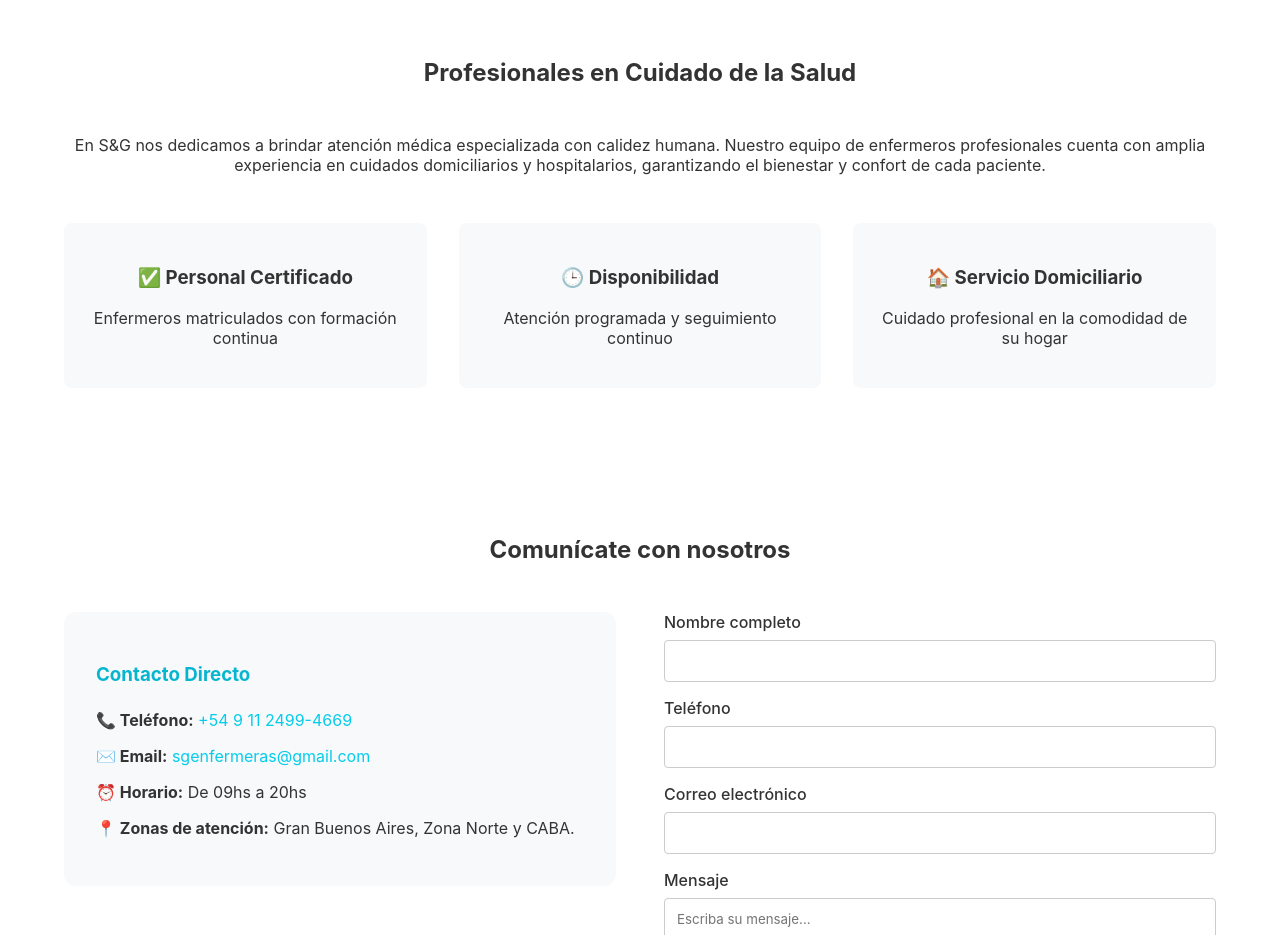
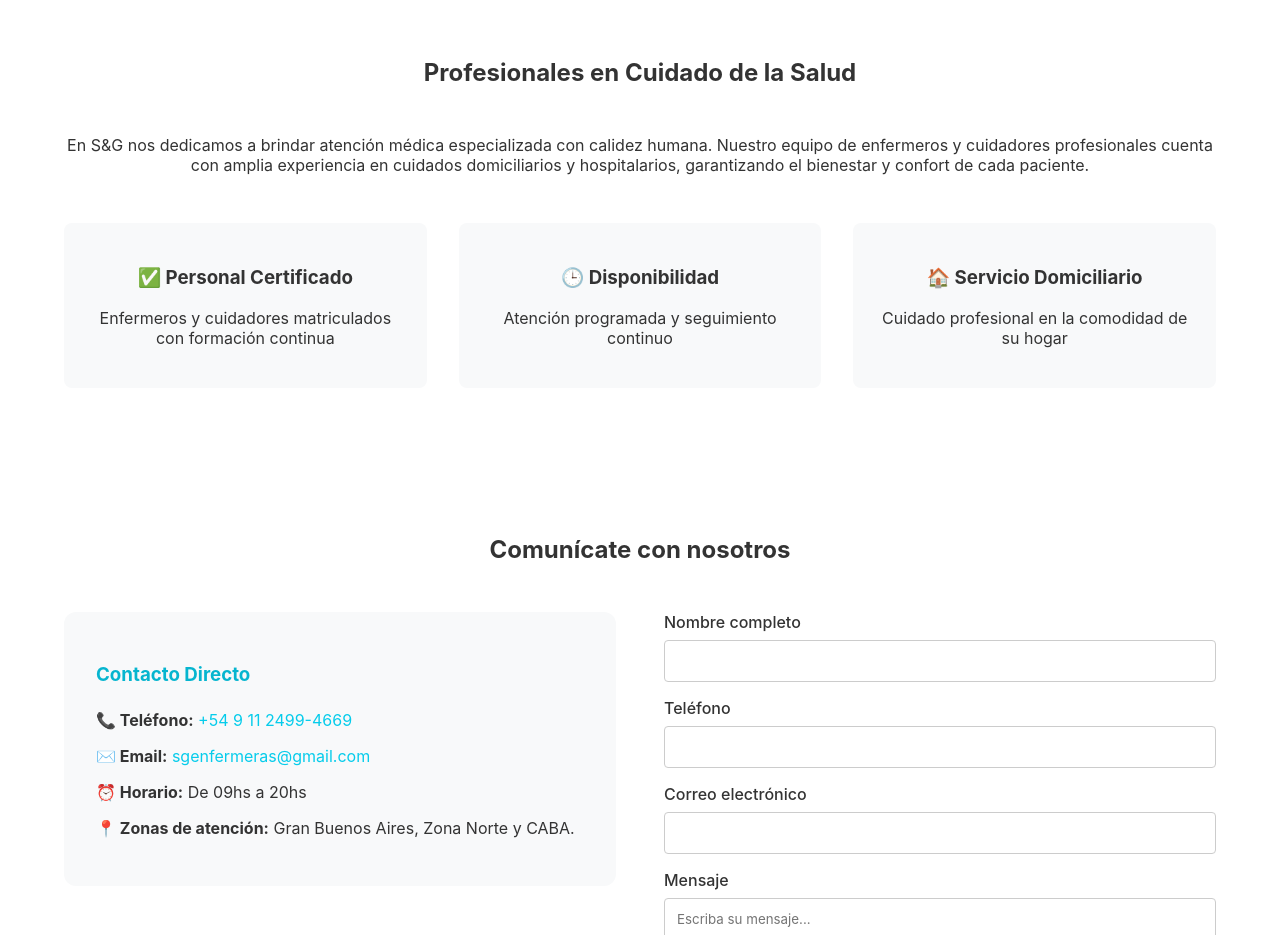
Before and after one commit to Plxgio/ProbandoPaginaSG, a plain HTML site: page index.html in a window 1280 px wide. Shown: the part 1620-2555 px from the top of the page. Drawn offline with Linux system fonts and the light colour scheme.

Commit message:
Update index.html

```diff
--- a/index.html
+++ b/index.html
@@ -83,11 +83,11 @@
     <section id="nosotros" class="about">
       <div class="container">
         <h2 class="section-title">Profesionales en Cuidado de la Salud</h2>
-        <p>En S&G nos dedicamos a brindar atención médica especializada con calidez humana. Nuestro equipo de enfermeros profesionales cuenta con amplia experiencia en cuidados domiciliarios y hospitalarios, garantizando el bienestar y confort de cada paciente.</p>
+        <p>En S&G nos dedicamos a brindar atención médica especializada con calidez humana. Nuestro equipo de enfermeros y cuidadores profesionales cuenta con amplia experiencia en cuidados domiciliarios y hospitalarios, garantizando el bienestar y confort de cada paciente.</p>
         <div class="features">
           <div class="feature">
             <h3>✅ Personal Certificado</h3>
-            <p>Enfermeros matriculados con formación continua</p>
+            <p>Enfermeros y cuidadores matriculados con formación continua</p>
           </div>
           <div class="feature">
             <h3>🕒 Disponibilidad</h3>
@@ -155,4 +155,5 @@
 
   <script src="js/main.js"></script>
 </body>
+
 </html>
```
